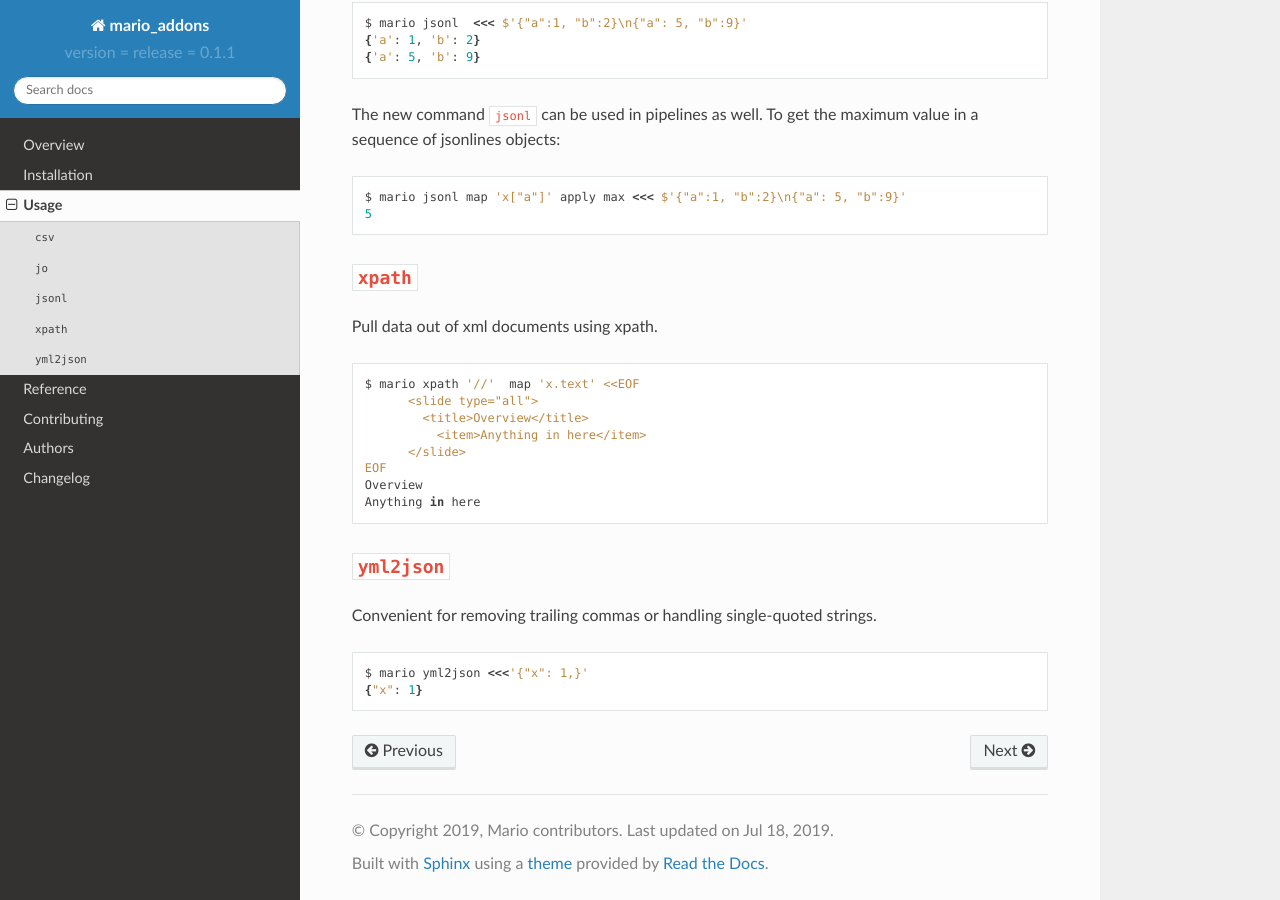
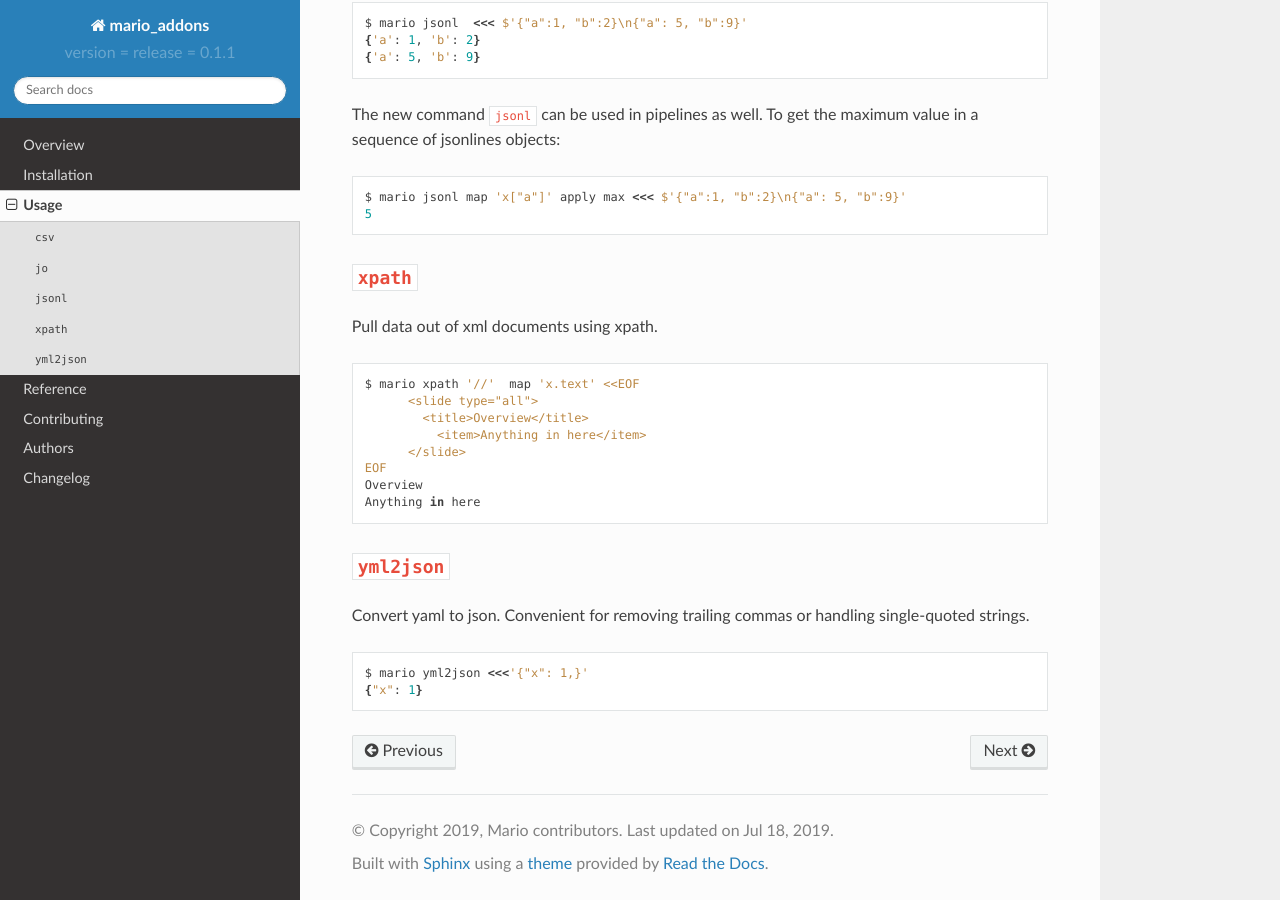
Before and after one commit to python-mario/mario-addons, a Sphinx documentation site: the page built from docs/usage.rst, in a window 1280 px wide and 900 px high, scrolled down 918 px. Built offline with Sphinx 7.4.7 and the Read the Docs theme 2.0.0, drawn with Linux system fonts in a browser that asks for light colours.

Commit message:
Document yml2json

```diff
--- a/docs/usage.rst
+++ b/docs/usage.rst
@@ -85,7 +85,7 @@ Pull data out of xml documents using xpath.
 ``yml2json``
 ============
 
-Convenient for removing trailing commas or handling single-quoted strings.
+Convert yaml to json. Convenient for removing trailing commas or handling single-quoted strings.
 
 .. code-block:: bash
 
```
